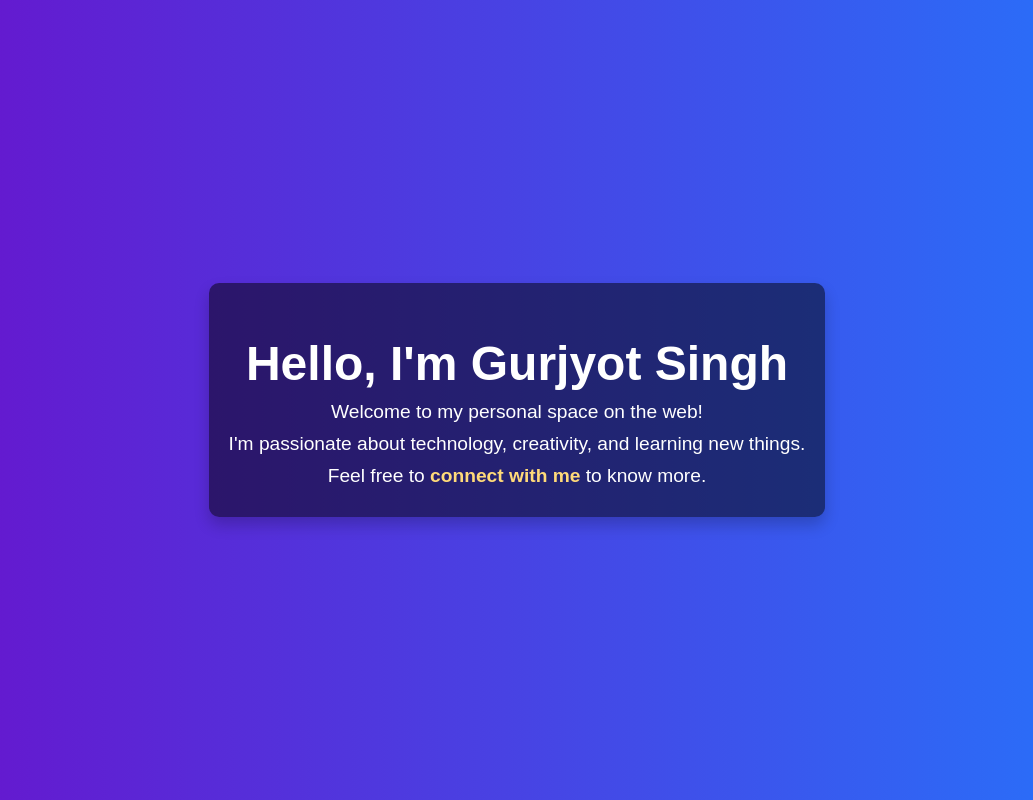
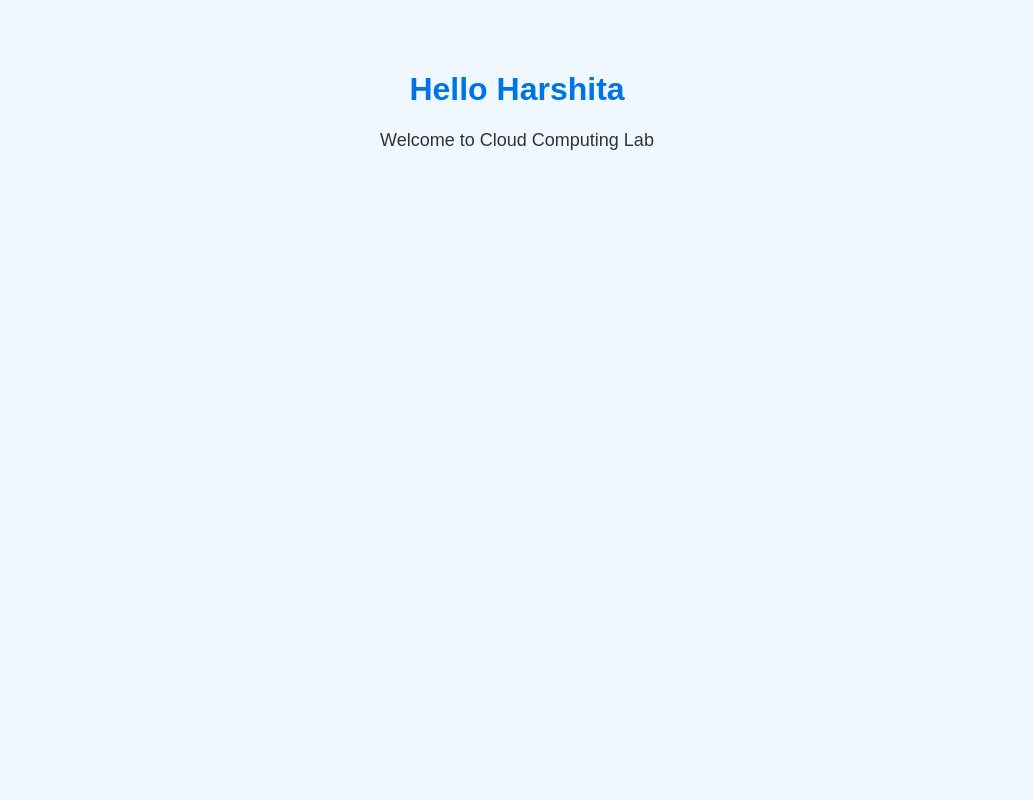
Before and after one commit to GurjyotSingh740-gk/Experiment2, a plain HTML site: page index.html in a window 1280 px wide. Shown: the whole page, without its empty margins (123-1156 px from the left). Drawn offline with Linux system fonts and the light colour scheme.

Commit message:
Update index.html

```diff
--- a/index.html
+++ b/index.html
@@ -3,51 +3,31 @@
 <head>
     <meta charset="UTF-8">
     <meta name="viewport" content="width=device-width, initial-scale=1.0">
-    <title>About Me</title>
+    <title>Welcome Page</title>
     <style>
         body {
-            font-family: 'Arial', sans-serif;
+            font-family: Arial, sans-serif;
             margin: 0;
             padding: 0;
-            display: flex;
-            justify-content: center;
-            align-items: center;
-            height: 100vh;
-            background: linear-gradient(to right, #6a11cb, #2575fc);
-            color: #fff;
+            background-color: #f0f8ff;
             text-align: center;
+            color: #333;
         }
         .container {
-            padding: 20px;
-            border-radius: 10px;
-            background: rgba(0, 0, 0, 0.5);
-            box-shadow: 0 8px 15px rgba(0, 0, 0, 0.2);
+            padding: 50px;
         }
         h1 {
-            font-size: 3em;
-            margin-bottom: 10px;
+            color: #0073e6;
         }
         p {
-            font-size: 1.2em;
-            margin: 10px 0;
-        }
-        a {
-            color: #ffda79;
-            text-decoration: none;
-            font-weight: bold;
-            transition: color 0.3s ease;
-        }
-        a:hover {
-            color: #ffd700;
+            font-size: 18px;
         }
     </style>
 </head>
 <body>
     <div class="container">
-        <h1>Hello, I'm Gurjyot Singh</h1>
-        <p>Welcome to my personal space on the web!</p>
-        <p>I'm passionate about technology, creativity, and learning new things.</p>
-        <p>Feel free to <a href="#">connect with me</a> to know more.</p>
+        <h1>Hello Harshita</h1>
+        <p>Welcome to Cloud Computing Lab</p>
     </div>
 </body>
 </html>
```
